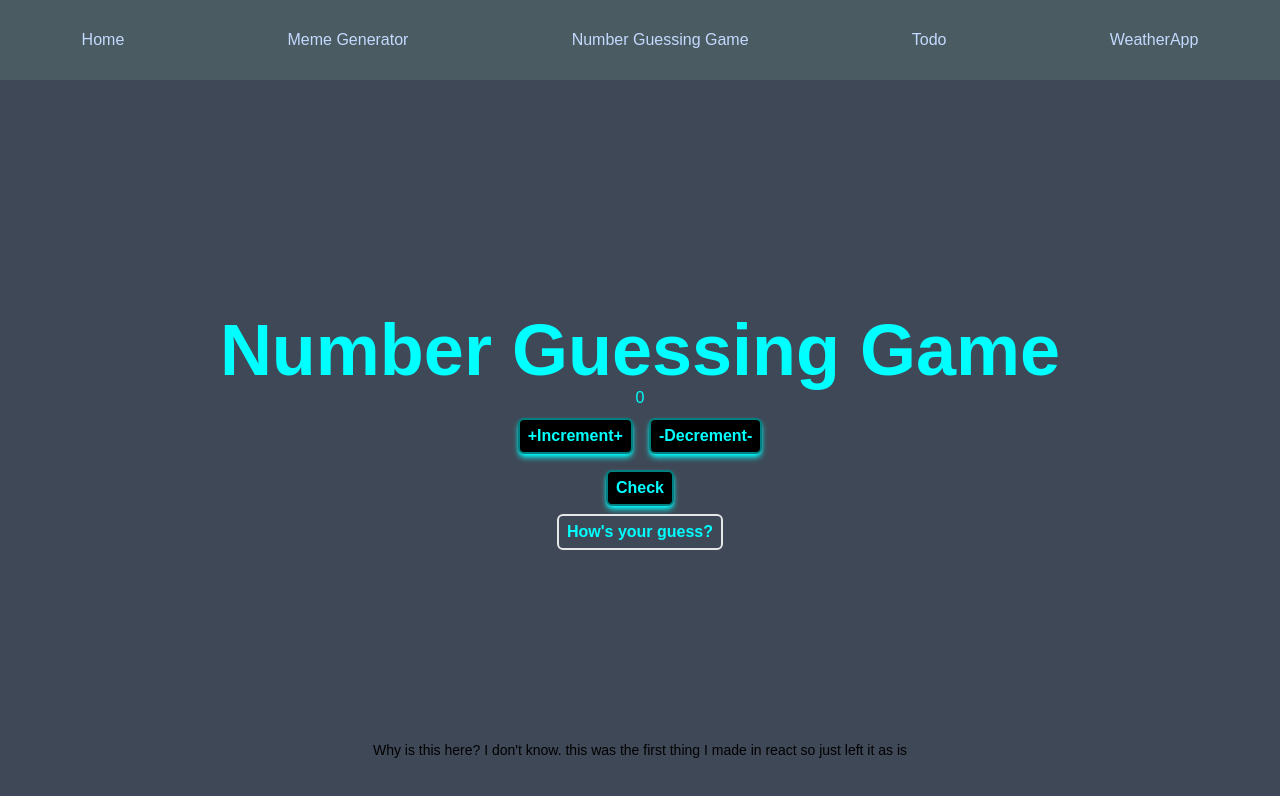
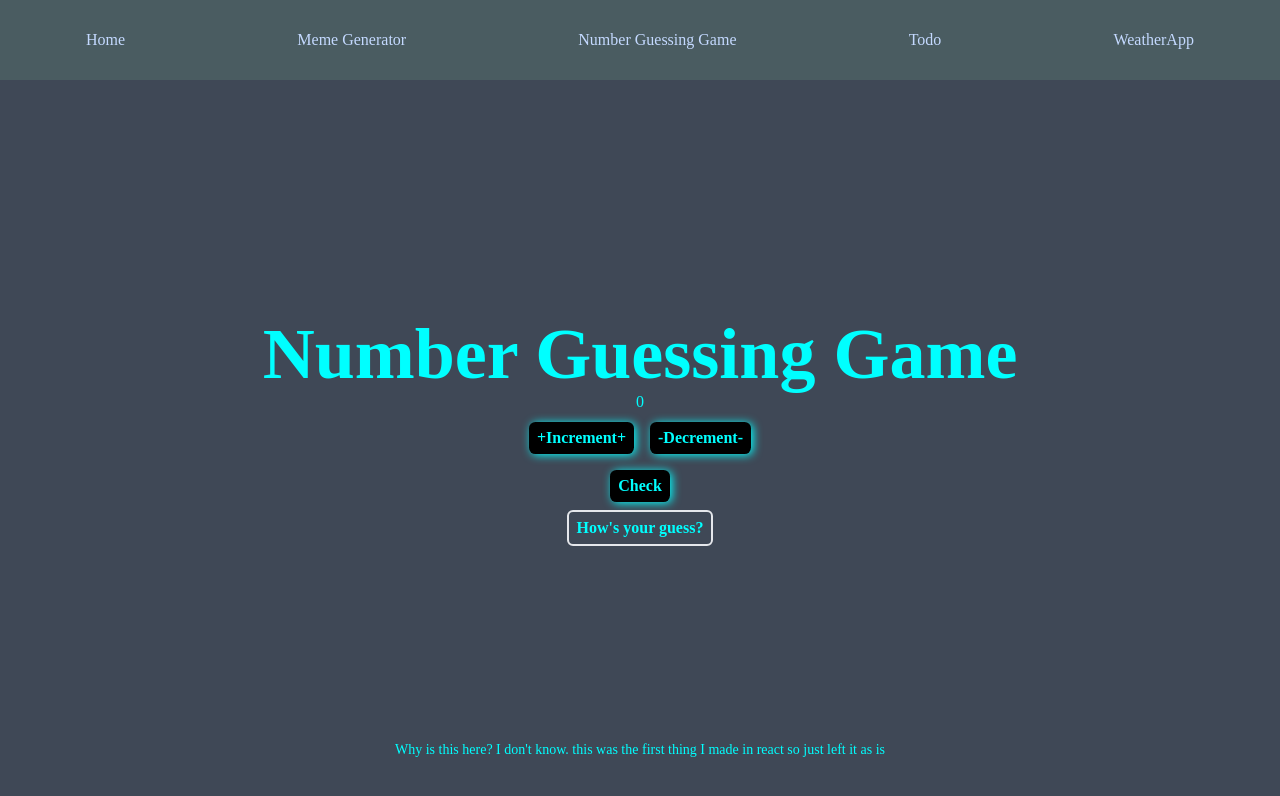
Before and after one commit to abhikatta/React-test, a React (Create React App) app: page /number_guessing_game in a window 1280 px wide. Both pictures are taken after a click on the button "Number Guessing Game". Shown: the top 796 px of the page. Built offline with nearby package versions, Linux system fonts and the light colour scheme.

Commit message:
feat:old buttons css

```diff
--- a/src/NumberGuessingGame/Game.jsx
+++ b/src/NumberGuessingGame/Game.jsx
@@ -1,4 +1,5 @@
 import React, { useState } from "react";
+import "./ngg.css";
 const NUmberGuessingGame = () => {
   const [counter, setCounter] = useState(0);
   const [guess, setGuess] = useState("How's your guess?");
@@ -21,7 +22,7 @@ const NUmberGuessingGame = () => {
   return (
     <div
       name="number_guessing_game"
-      className="flex flex-col min-h-screen h-screen  w-screen">
+      className="flex flex-col min-h-screen h-screen w-screen">
       <div
         name="number-guessing-game"
         className=" flex flex-col items-center justify-center  w-full h-full bg-[#3F4856] ">
@@ -33,18 +34,18 @@ const NUmberGuessingGame = () => {
             {counter}
           </div>
           <button
-            className="bg-[black] mx-2 my-2 transition-colors duration-300 shadow-md shadow-current hover:bg-[#8cc9ef]  border-[teal] px-2 py-1 rounded-md border-2 text-[cyan] hover:text-[#132436] font-semibold"
+            className="bg-[black] mx-2 my-2 buttons px-2 py-1 font-semibold"
             onClick={Increment}>
             +Increment+
           </button>
           <button
-            className="bg-[black] mx-2 my-2 transition-colors duration-300 shadow-md shadow-current hover:bg-[#8cc9ef]  border-[teal] px-2 py-1 rounded-md border-2 text-[cyan] hover:text-[#132436] font-semibold"
+            className="bg-[black] mx-2 my-2 buttons px-2 py-1  font-semibold"
             onClick={Decrement}>
             -Decrement-
           </button>
         </div>
         <button
-          className="bg-[black] mx-2 my-2 transition-colors duration-300 shadow-md shadow-current hover:bg-[#8cc9ef]  border-[teal] px-2 py-1 rounded-md border-2 text-[cyan] hover:text-[#132436] font-semibold"
+          className="bg-[black] mx-2 my-2 buttons px-2 py-1  font-semibold"
           onClick={Check}>
           Check
         </button>
--- /dev/null
+++ b/src/NumberGuessingGame/ngg.css
@@ -0,0 +1,17 @@
+* {
+  color: cyan;
+  font-family: "Montserrat";
+}
+
+.buttons {
+  background-color: black;
+  border-color: teal;
+  transition-duration: 0.4s;
+  border-radius: 0.4em;
+  box-shadow: 2px 1px 10px;
+}
+
+.buttons:hover {
+  background-color: rgb(140, 201, 239);
+  color: black;
+}
```
